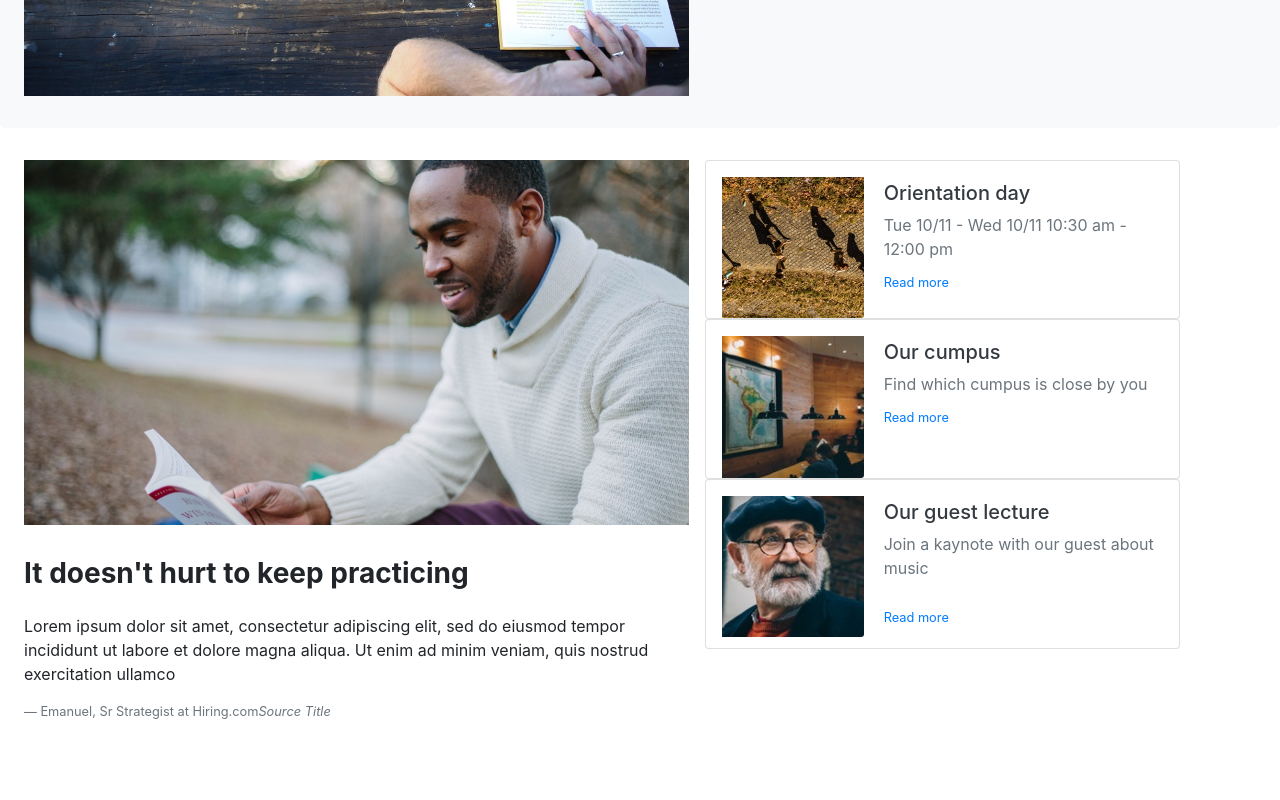
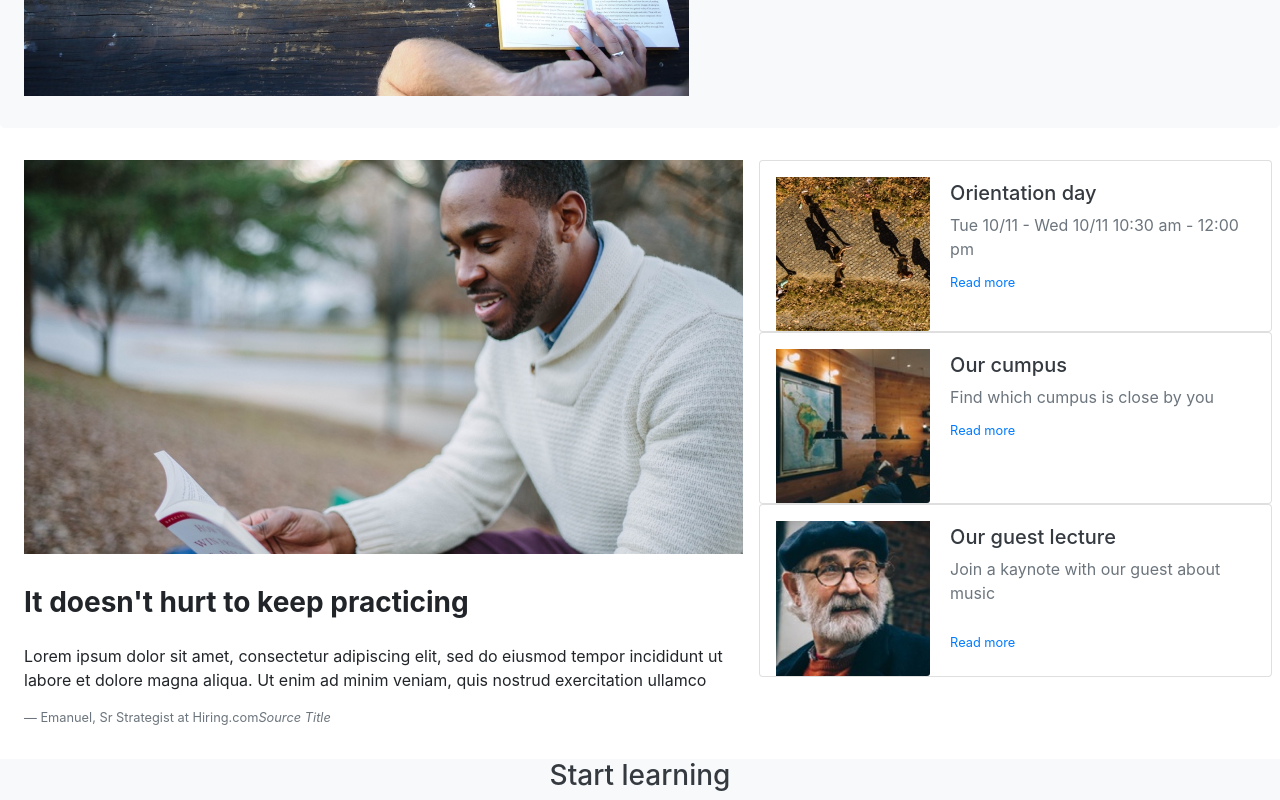
Before and after one commit to uly-ana/capstone, a plain HTML site: page index.html in a window 1280 px wide. Shown: the part 492-1292 px from the top of the page. Before the commit the page ends 1245 px from the top, so only its background shows below. Drawn offline with nearby package versions, Linux system fonts and the light colour scheme.

Commit message:
added 3rd container and its header

```diff
--- a/index.html
+++ b/index.html
@@ -52,7 +52,7 @@
             </div>
 
         <div id="images">
-            <div class="container no-gutters">
+            <div class="container no-gutters mw-100">
                 <div class="row no-gutters">
                     <div class="col-sm-7">
                         <img src="capstone_colmar_assets/images/information-main.jpg" class="img-fluid">
@@ -63,11 +63,11 @@
                         </div>
                             <blockquote class="blockquote"></blockquote>
                                 <p>Lorem ipsum dolor sit amet, consectetur adipiscing elit, sed do eiusmod tempor incididunt ut labore et dolore magna aliqua. Ut enim ad minim veniam, quis nostrud exercitation ullamco </p>
-                            <footer class="blockquote-footer">Emanuel, Sr Strategist at Hiring.com<cite title="Source Title">Source Title</cite></footer>
+                                    <footer class="blockquote-footer">Emanuel, Sr Strategist at Hiring.com<cite title="Source Title">Source Title</cite>
+                                    </footer>
                             </blockquote>
                         </div>
                         <div class="col-sm-5">
-
                              <div class="card mx-3 mb-0 w-100">
                                 <div class="row no-gutters">
                                     <div class="col-md-4">
@@ -110,14 +110,18 @@
                                 </div>
                             </div>
                         </div>
-
-
-
-                    </div>
-
                     </div>
                 </div>
             </div>
+        </div>
+        <div class="container no-gutters bg-light mw-100">
+            <div class="row">
+                <giv class="col-md-12">
+                    <h3 class="text-dark text-center">Start learning</h3>
+                </giv>
+            </div>
+        </div>
+
 
 
     </body>
```
Lines whose indentation alone changed are shown as unchanged.
